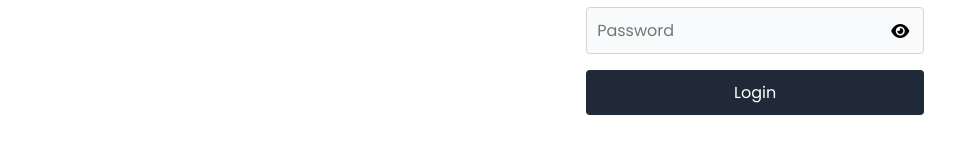
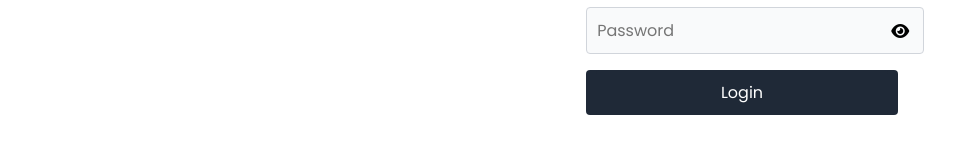
Before and after one commit to TR7J/construction-site-frontend, a React (Create React App) app: page /login in a window 1280 px wide. Shown: the part 328-482 px from the top of the page, without its empty margins (0-972 px from the left). Built offline with nearby package versions, Linux system fonts and the light colour scheme.

Commit message:
other changes now again......

```diff
--- a/src/pages/authentication/Login.tsx
+++ b/src/pages/authentication/Login.tsx
@@ -94,11 +94,11 @@ const Login: React.FC = () => {
               ></i>
             </span>
           </div>
-          {/*  <div className="sign-up-button-div"> */}
-          <button type="submit" className="sign-up-button" disabled={loading}>
-            {loading ? "Logging in..." : "Login"}
-          </button>
-          {/*          </div> */}
+          <div className="sign-up-button-div">
+            <button type="submit" className="sign-up-button" disabled={loading}>
+              {loading ? "Logging in..." : "Login"}
+            </button>
+          </div>
           {error && <div className="error-message">{error}</div>}
         </form>
       </div>
```
